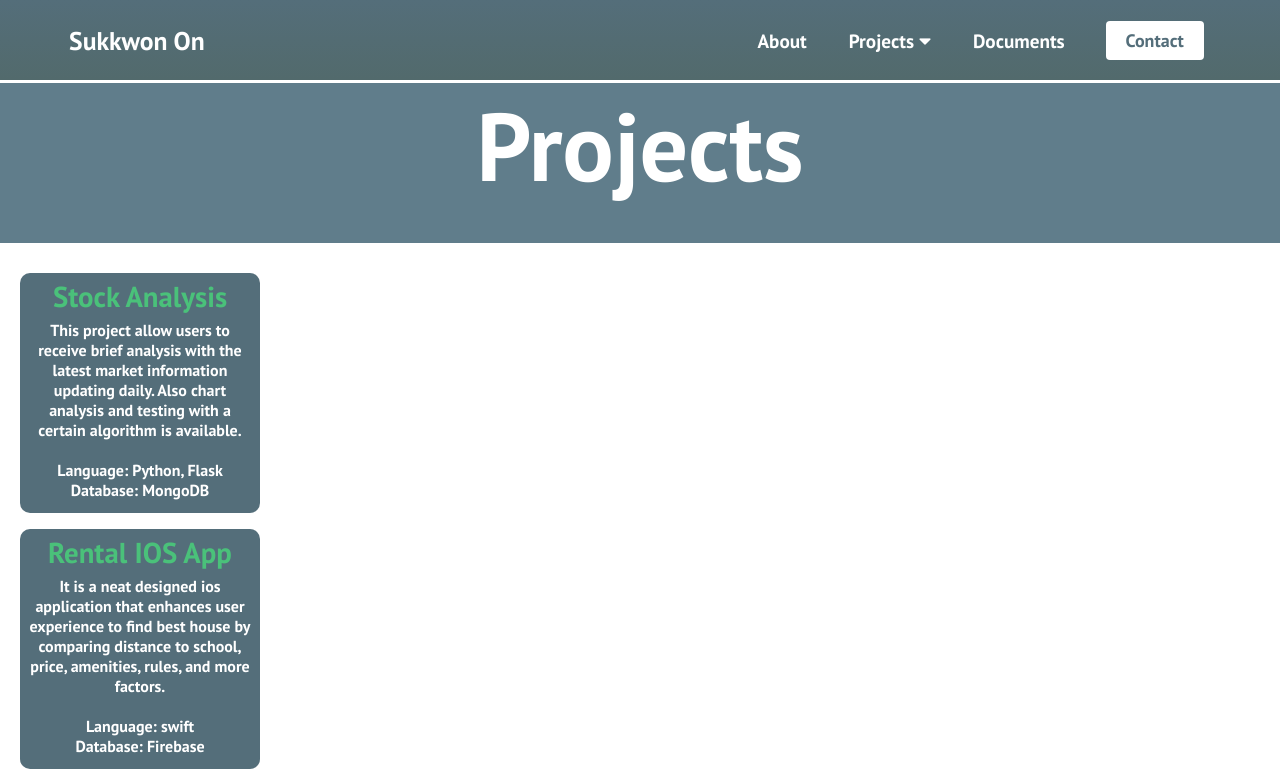
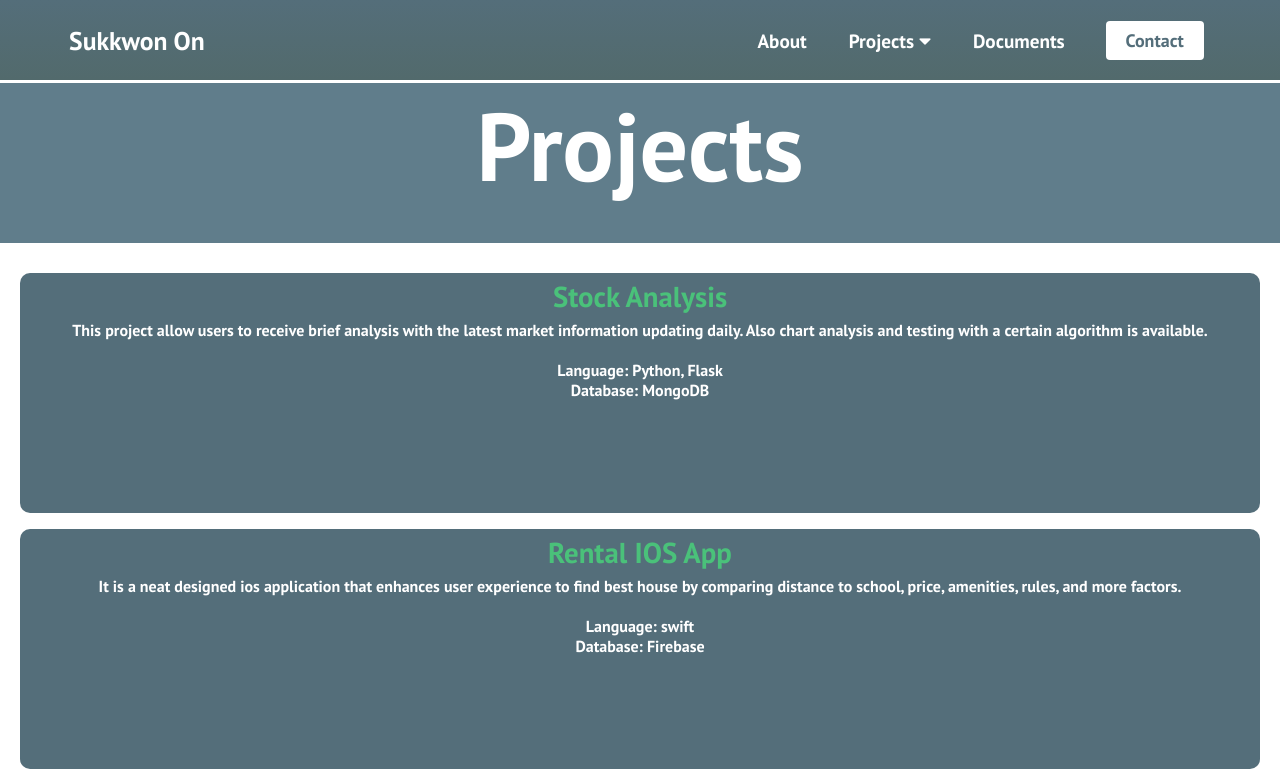
Before and after one commit to skwon2345/portfolio_website, a React (Create React App) app: page /projects in a window 1280 px wide. Shown: the top 783 px of the page. Built offline with nearby package versions, Linux system fonts and the light colour scheme.

Commit message:
save point

```diff
--- a/src/components/pages/Project.css
+++ b/src/components/pages/Project.css
@@ -1,5 +1,5 @@
 .project {
-    width:15rem;
+    width:100%;
     height:15rem;
     display: flex;
     flex-direction: column;
```
